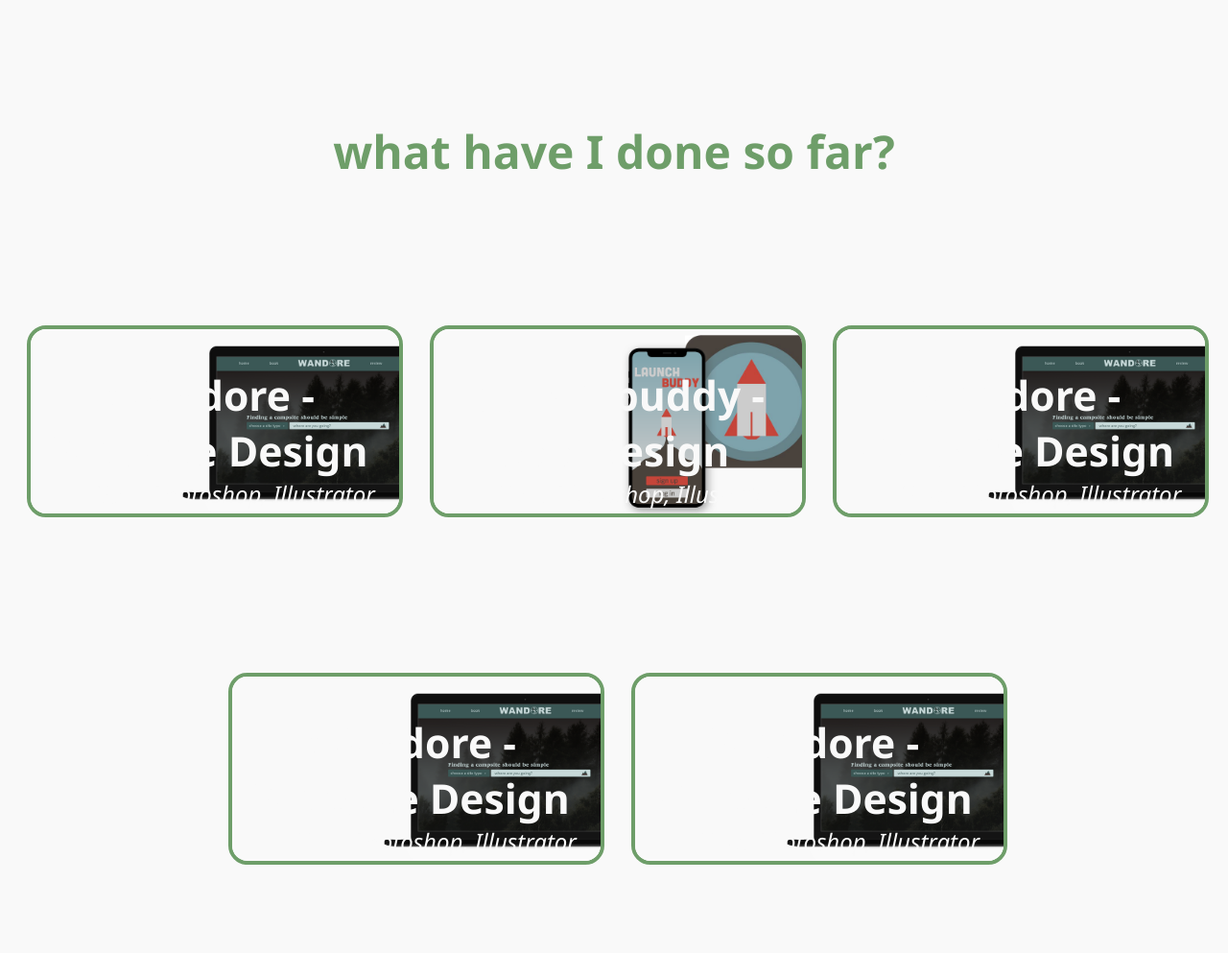
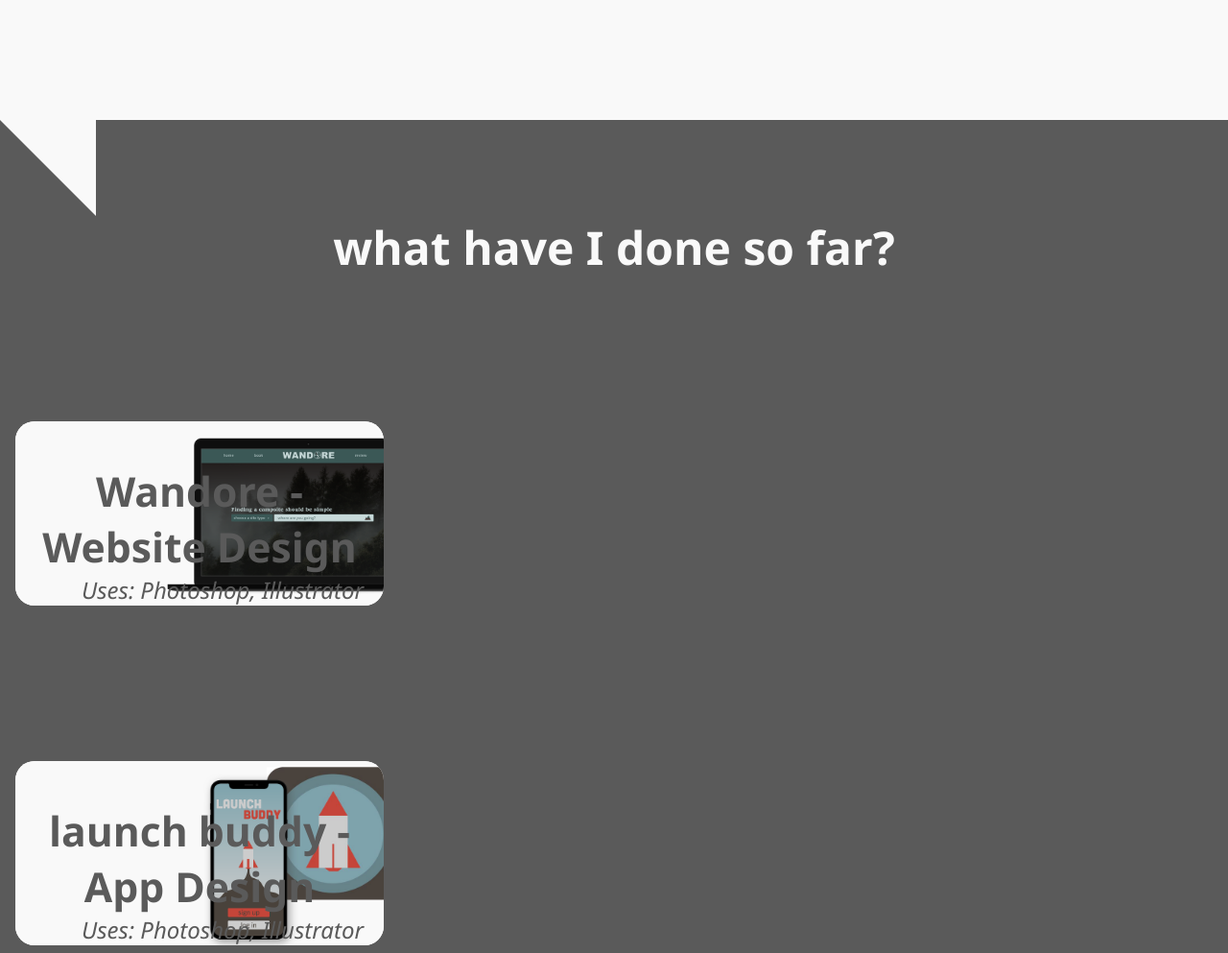
Before and after one commit to sarahlikesiron/sarahlikesiron.github.io, a plain HTML site: page index.html in a window 1280 px wide. Shown: the part 2360-3353 px from the top of the page at 96% size. Drawn offline with Linux system fonts and the light colour scheme.

Commit message:
Update css/html
update the css/html to syle the new additions to the site and change some of the style back to before

```diff
--- a/assets/css/styles.css
+++ b/assets/css/styles.css
@@ -244,12 +244,19 @@ i {
     height: auto;
     padding-bottom: 8em;
     text-align: center;
+    background-color: #5A5A5A;
+}
+#triag {
+    width: 0;
+    height: 0;
+    border-bottom: 100px solid #5A5A5A;
+    border-right: 100px solid transparent;
 }
 .proj, .proj p, .proj a {
     background-color: transparent;
 }
 #projects h2 {
-    color: #6E9E69;
+    color: #F9F9F9;
     position: relative;
     text-align: center;
     font-size: 36pt;
@@ -261,23 +268,19 @@ i {
     margin-left: 1em;
     margin-right: 1em;
     margin-bottom: 0.5em;
-    display: inline-block;
 }
 .proj img {
     width: 100%;
     border-radius: 20px;
-    border: 4px solid #6E9E69;
 }
 .desc {
     background-color: transparent;
-    border-radius: 0 0 20px 20px;
     position: relative;
     top: 12em;
-    text-align: center;
 }
 .desc a {
     text-decoration: none;
-    color: #F9F9F9;
+    color: #5A5A5A;
     font-size: 32pt;
     font-weight: bold;
     transition: 1s;
@@ -288,11 +291,8 @@ i {
     color: #6E9E69;
     z-index: 1;
 }
-.proj:hover img {
-    border: 4px solid #4A6D47;
-}
 .proj .desc p {
-    color: #F9F9F9;
+    color: #5A5A5a;
     margin-left: 2em;
     font-size: 18pt;
     font-style: italic;
--- a/index.html
+++ b/index.html
@@ -21,7 +21,7 @@
         <h1>sarah irons</h1>
         <div id="circles">
             <div class="circle1">
-                <button class="circle" onclick="window.location.href = 'about.html'"></button>
+                <button class="circle" onclick="window.location.href = '#about';"></button>
                 <p id="babout">about</p>
             </div>
             <div class="circle2">
@@ -81,6 +81,7 @@
 
     <!-- projects section -->
     <div id="projects" name="projects">
+        <div id="triag"></div>
         <h2>what have I done so far?</h2>
         <div class="proj">
             <div class="desc">
@@ -94,7 +95,7 @@
                 <a href="asp.html">launch buddy - App Design</a>
                 <p>Uses: Photoshop, Illustrator</p>
             </div>
-            <img src="assets/img/launchbuddy.png">
+            <img src="assets/img/launchBuddy.png">
         </div>
         <div class="proj">
             <div class="desc">
```
